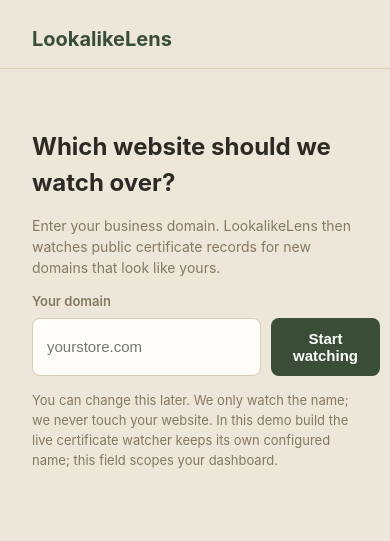
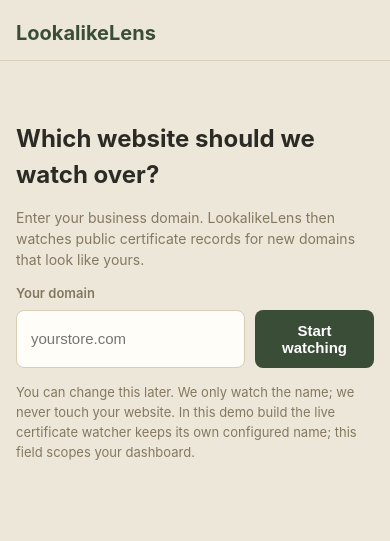
Before and after one commit to Disha-W/lookalikelens, a FastAPI app: page / in a window 390 px wide. Shown: the top 541 px of the page. Run offline with FastAPI, Linux system fonts and the light colour scheme.

Commit message:
Mobile spacing and scrolling for the case list
Added responsive styles for smaller screens and adjusted padding for various elements.

```diff
--- a/app/static/style.css
+++ b/app/static/style.css
@@ -13,6 +13,7 @@ body {
 .site-header {
   max-width: 1080px; margin: 0 auto; padding: 24px 32px 14px;
   display: flex; justify-content: space-between; align-items: baseline;
+  gap: 6px 16px; flex-wrap: wrap;
   border-bottom: 1px solid #d8cdb5;
 }
 .brand { font-size: 20px; font-weight: 700; color: #3A4E37; text-decoration: none; }
@@ -47,6 +48,7 @@ a { color: #3A4E37; }
 .hint { font-size: 13px; color: #84785F; margin-top: 14px; line-height: 1.55; }
 
 /* Case list */
+.tablewrap { overflow-x: auto; }
 table.cases { width: 100%; border-collapse: collapse; margin-top: 8px; }
 .cases th { text-align: left; font-size: 12px; font-weight: 600; color: #84785F;
             padding: 10px 12px; border-bottom: 1px solid #d8cdb5; }
@@ -81,3 +83,12 @@ li { font-size: 15px; color: #3f3a30; margin-bottom: 6px; }
 blockquote { border-left: 3px solid #d8cdb5; margin: 10px 0 0;
              padding-left: 12px; color: #3f3a30; font-size: 14px; }
 code { background: #e0d7c2; padding: 2px 6px; border-radius: 4px; font-size: 13px; }
+
+@media (max-width: 640px) {
+  .wrap { padding: 0 16px 24px; }
+  .site-header { padding: 18px 16px 12px; }
+  .cases th, .cases td { padding: 10px 8px; font-size: 14px; }
+  .cases th { font-size: 11px; }
+}
+
+.domlink { color: inherit; font-weight: 600; }
```
